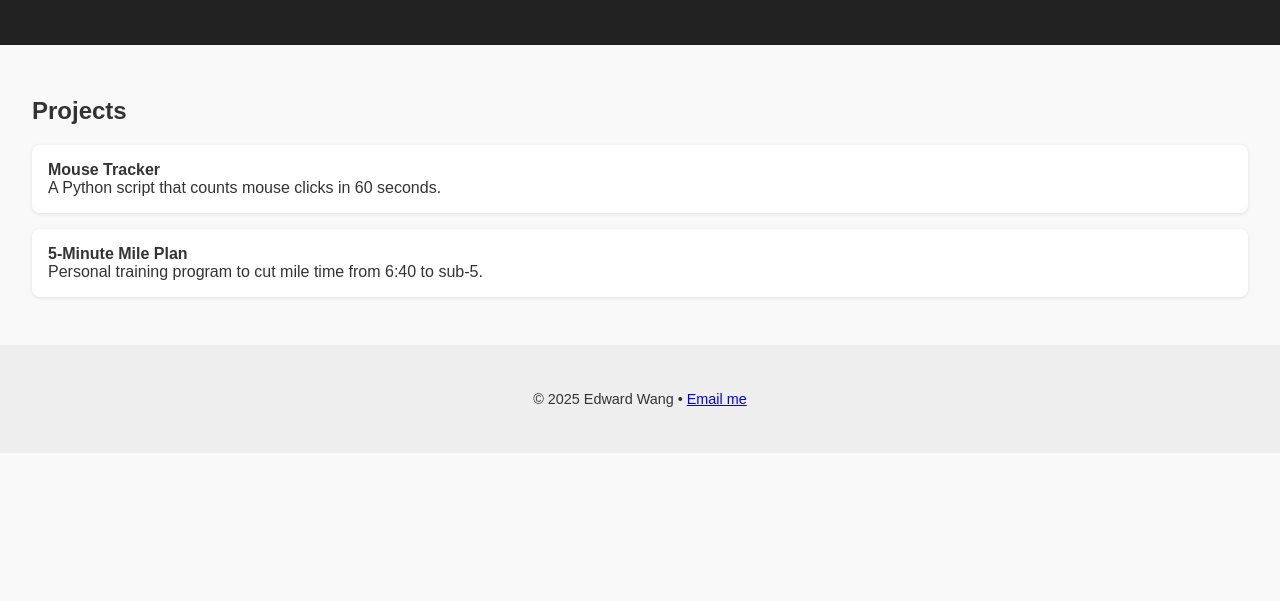
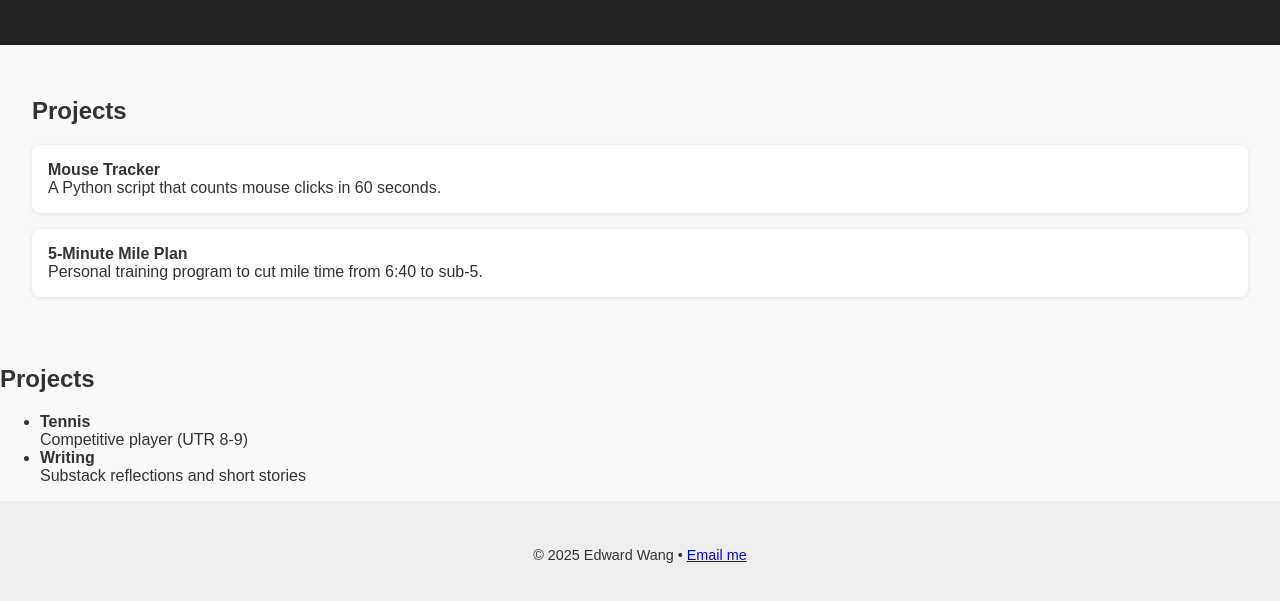
Before and after one commit to EdwardWang01/My-Website, a plain HTML site: page index.html in a window 1280 px wide. Shown: the part 133-734 px from the top of the page. Drawn offline with Linux system fonts and the light colour scheme.

Commit message:
Add files via upload

```diff
--- a/index.html
+++ b/index.html
@@ -26,8 +26,22 @@
     </ul>
   </section>
 
+    <section class="Hobbies">
+    <h2>Projects</h2>
+    <ul>
+      <li>
+        <strong>Tennis</strong><br />
+       Competitive player (UTR 8-9)
+      </li>
+      <li>
+        <strong>Writing</strong><br />
+        Substack reflections and short stories
+      </li>
+    </ul>
+  </section>
+
   <footer>
-    <p>© 2025 Edward Wang • <a href="mailto:your.email@example.com">Email me</a></p>
+    <p>© 2025 Edward Wang • <a href="wang.edward01@gmail.com">Email me</a></p>
   </footer>
 </body>
 </html>
```
